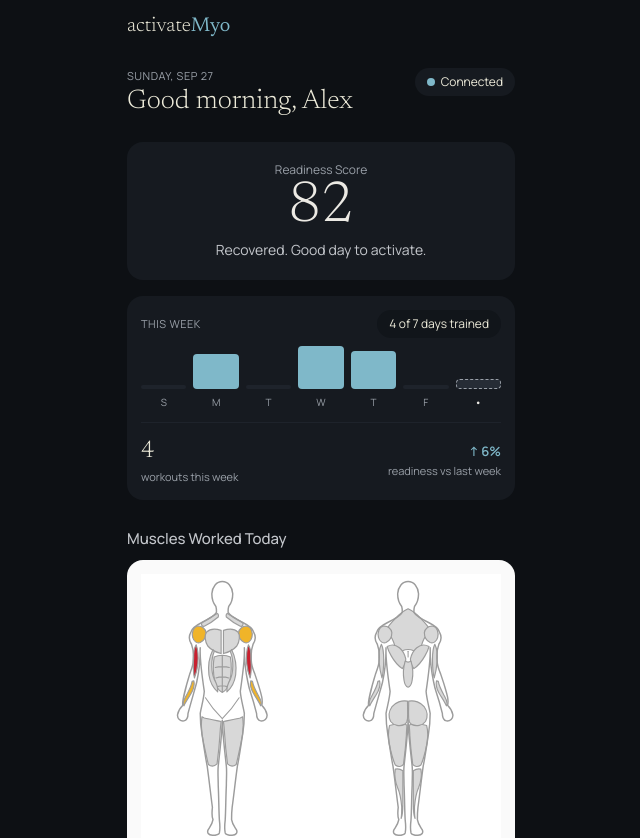
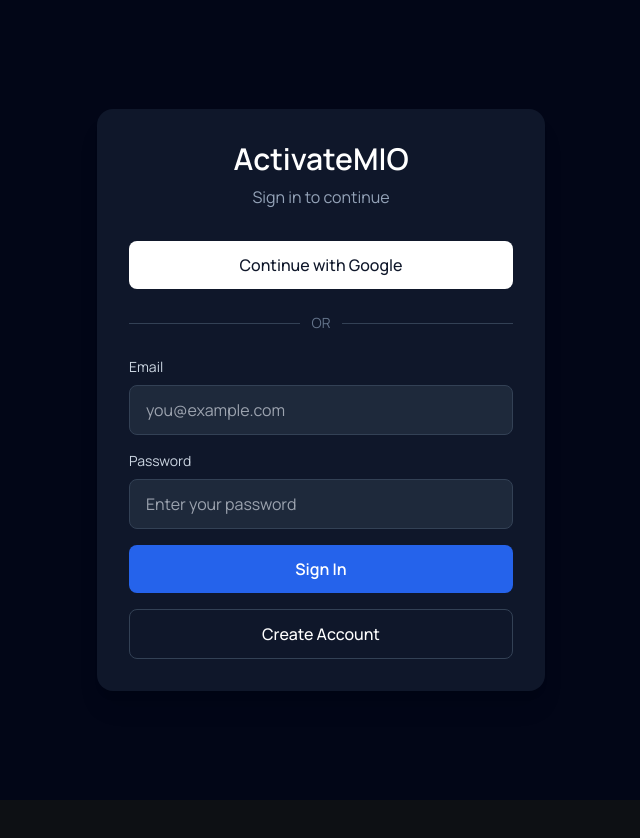
Before and after one commit to richardhtoomyat/EMG_Hackatlantic, a React (Vite) app in the folder Webapp/: page / in a window 1280 px wide. Shown: the top 838 px of the page, without its empty margins (319-959 px from the left). After the commit the page ends 800 px from the top, so only its background shows below. Built offline with nearby package versions, Linux system fonts and the light colour scheme; no server answers; the database is empty.

Commit message:
Add Supabase authentication with Google and email

```diff
--- a/Webapp/src/App.tsx
+++ b/Webapp/src/App.tsx
@@ -1,6 +1,12 @@
+import { useEffect, useState } from "react";
+import type { Session as SupabaseSession } from "@supabase/supabase-js";
 import { HashRouter, Route, Routes } from "react-router-dom";
+
 import Layout from "./components/Layout";
 import { DataProvider } from "./data/DataProvider";
+import { supabase } from "./lib/supabase";
+
+import Auth from "./pages/Auth";
 import Today from "./pages/Today";
 import Workout from "./pages/Workout";
 import Session from "./pages/Session";
@@ -9,6 +15,57 @@ import Coach from "./pages/Coach";
 import Profile from "./pages/Profile";
 
 export default function App() {
+  const [session, setSession] = useState<SupabaseSession | null>(null);
+  const [loading, setLoading] = useState(true);
+
+  useEffect(() => {
+    if (!supabase) {
+      setLoading(false);
+      return;
+    }
+
+    // Check if the user is already logged in
+    supabase.auth.getSession().then(({ data }) => {
+      setSession(data.session);
+      setLoading(false);
+    });
+
+    // Listen for login/logout changes
+    const {
+      data: { subscription },
+    } = supabase.auth.onAuthStateChange((_event, newSession) => {
+      setSession(newSession);
+    });
+
+    return () => {
+      subscription.unsubscribe();
+    };
+  }, []);
+
+  // Show loading screen while checking authentication
+  if (loading) {
+    return (
+      <div className="min-h-screen flex items-center justify-center bg-slate-950 text-white">
+        Loading...
+      </div>
+    );
+  }
+
+  // Supabase environment variables are missing
+  if (!supabase) {
+    return (
+      <div className="min-h-screen flex items-center justify-center bg-slate-950 text-white">
+        Supabase is not configured.
+      </div>
+    );
+  }
+
+  // User is not logged in
+  if (!session) {
+    return <Auth />;
+  }
+
+  // User is logged in — show existing ActivateMIO app
   return (
     <DataProvider>
       <HashRouter>
--- /dev/null
+++ b/Webapp/src/pages/Auth.tsx
@@ -0,0 +1,195 @@
+import { useState } from "react";
+import { supabase } from "../lib/supabase";
+
+export default function Auth() {
+  const [email, setEmail] = useState("");
+  const [password, setPassword] = useState("");
+  const [loading, setLoading] = useState(false);
+  const [message, setMessage] = useState("");
+
+  // Google Sign In
+  const handleGoogleSignIn = async () => {
+    if (!supabase) {
+      setMessage("Supabase is not configured.");
+      return;
+    }
+
+    setLoading(true);
+    setMessage("");
+
+    const { error } = await supabase.auth.signInWithOAuth({
+      provider: "google",
+      options: {
+        redirectTo: window.location.origin,
+      },
+    });
+
+    if (error) {
+      setMessage(error.message);
+      setLoading(false);
+    }
+  };
+
+  // Email + Password Sign In
+  const handleSignIn = async () => {
+    if (!supabase) {
+      setMessage("Supabase is not configured.");
+      return;
+    }
+
+    if (!email || !password) {
+      setMessage("Please enter your email and password.");
+      return;
+    }
+
+    setLoading(true);
+    setMessage("");
+
+    const { error } = await supabase.auth.signInWithPassword({
+      email,
+      password,
+    });
+
+    if (error) {
+      setMessage(error.message);
+    }
+
+    setLoading(false);
+  };
+
+  // Email + Password Sign Up
+  const handleSignUp = async () => {
+    if (!supabase) {
+      setMessage("Supabase is not configured.");
+      return;
+    }
+
+    if (!email || !password) {
+      setMessage("Please enter your email and password.");
+      return;
+    }
+
+    if (password.length < 6) {
+      setMessage("Password must be at least 6 characters.");
+      return;
+    }
+
+    setLoading(true);
+    setMessage("");
+
+    const { error } = await supabase.auth.signUp({
+      email,
+      password,
+    });
+
+    if (error) {
+      setMessage(error.message);
+    } else {
+      setMessage(
+        "Account created! Check your email to confirm your account."
+      );
+    }
+
+    setLoading(false);
+  };
+
+  return (
+    <div className="min-h-screen bg-slate-950 flex items-center justify-center px-4">
+      <div className="w-full max-w-md bg-slate-900 rounded-2xl shadow-xl p-8">
+
+        {/* Header */}
+        <div className="text-center mb-8">
+          <h1 className="text-3xl font-bold text-white">
+            ActivateMIO
+          </h1>
+
+          <p className="text-slate-400 mt-2">
+            Sign in to continue
+          </p>
+        </div>
+
+        {/* Google */}
+        <button
+          type="button"
+          onClick={handleGoogleSignIn}
+          disabled={loading}
+          className="w-full bg-white text-slate-900 font-medium py-3 px-4 rounded-lg hover:bg-slate-100 transition disabled:opacity-50"
+        >
+          Continue with Google
+        </button>
+
+        {/* Divider */}
+        <div className="flex items-center gap-3 my-6">
+          <div className="h-px bg-slate-700 flex-1" />
+
+          <span className="text-slate-500 text-sm">
+            OR
+          </span>
+
+          <div className="h-px bg-slate-700 flex-1" />
+        </div>
+
+        {/* Email */}
+        <div className="space-y-4">
+          <div>
+            <label className="block text-sm text-slate-300 mb-2">
+              Email
+            </label>
+
+            <input
+              type="email"
+              placeholder="you@example.com"
+              value={email}
+              onChange={(e) => setEmail(e.target.value)}
+              className="w-full bg-slate-800 border border-slate-700 text-white rounded-lg px-4 py-3 outline-none focus:border-blue-500"
+            />
+          </div>
+
+          {/* Password */}
+          <div>
+            <label className="block text-sm text-slate-300 mb-2">
+              Password
+            </label>
+
+            <input
+              type="password"
+              placeholder="Enter your password"
+              value={password}
+              onChange={(e) => setPassword(e.target.value)}
+              className="w-full bg-slate-800 border border-slate-700 text-white rounded-lg px-4 py-3 outline-none focus:border-blue-500"
+            />
+          </div>
+
+          {/* Sign In */}
+          <button
+            type="button"
+            onClick={handleSignIn}
+            disabled={loading}
+            className="w-full bg-blue-600 text-white font-semibold py-3 px-4 rounded-lg hover:bg-blue-500 transition disabled:opacity-50"
+          >
+            {loading ? "Please wait..." : "Sign In"}
+          </button>
+
+          {/* Sign Up */}
+          <button
+            type="button"
+            onClick={handleSignUp}
+            disabled={loading}
+            className="w-full border border-slate-700 text-white font-medium py-3 px-4 rounded-lg hover:bg-slate-800 transition disabled:opacity-50"
+          >
+            Create Account
+          </button>
+        </div>
+
+        {/* Error / Success Message */}
+        {message && (
+          <div className="mt-5 bg-slate-800 rounded-lg p-3">
+            <p className="text-sm text-center text-slate-300">
+              {message}
+            </p>
+          </div>
+        )}
+      </div>
+    </div>
+  );
+}
--- a/Webapp/src/pages/Profile.tsx
+++ b/Webapp/src/pages/Profile.tsx
@@ -1,41 +1,108 @@
+import { useEffect, useState } from "react";
 import { Link } from "react-router-dom";
+import type { User } from "@supabase/supabase-js";
+
 import { useAppData } from "../data/dataContext";
+import { supabase } from "../lib/supabase";
 
 export default function Profile() {
   const { ATHLETE } = useAppData();
+  const [user, setUser] = useState<User | null>(null);
+
+  useEffect(() => {
+    if (!supabase) return;
+
+    supabase.auth.getUser().then(({ data }) => {
+      setUser(data.user);
+    });
+  }, []);
+
+  // Get identity information from the authenticated account
+  const fullName =
+    user?.user_metadata?.full_name ||
+    user?.user_metadata?.name ||
+    user?.email?.split("@")[0] ||
+    ATHLETE.name;
+
+  const email = user?.email || ATHLETE.email;
+
+  const avatar =
+    user?.user_metadata?.avatar_url ||
+    user?.user_metadata?.picture ||
+    null;
+
+  const handleLogout = async () => {
+    if (!supabase) return;
+
+    const { error } = await supabase.auth.signOut();
+
+    if (error) {
+      console.error("Logout failed:", error.message);
+    }
+  };
+
   return (
     <div className="flex-grow flex flex-col">
       <h2 className="font-serif font-light text-[22px]">Profile</h2>
 
       <div className="bg-surface rounded-2xl p-5 text-center mt-3">
-        <div className="w-15 h-15 rounded-full bg-track mx-auto mb-3" style={{ width: 60, height: 60 }} />
-        <div className="text-lg font-medium">{ATHLETE.name}</div>
-        <div className="text-[13px] text-muted">{ATHLETE.email}</div>
+        {avatar ? (
+          <img
+            src={avatar}
+            alt={fullName}
+            className="w-[60px] h-[60px] rounded-full object-cover mx-auto mb-3"
+            referrerPolicy="no-referrer"
+          />
+        ) : (
+          <div
+            className="rounded-full bg-track mx-auto mb-3"
+            style={{ width: 60, height: 60 }}
+          />
+        )}
+
+        <div className="text-lg font-medium">{fullName}</div>
+        <div className="text-[13px] text-muted">{email}</div>
       </div>
 
-      <h3 className="text-[15px] font-medium text-soft mt-5 mb-2.5">Body Metrics</h3>
+      <h3 className="text-[15px] font-medium text-soft mt-5 mb-2.5">
+        Body Metrics
+      </h3>
+
       <div className="bg-surface rounded-2xl p-3.5 flex flex-col gap-3">
         <Row label="Height" value={ATHLETE.heightLabel} />
         <Row label="Weight" value={ATHLETE.weightLabel} />
         <Row label="Age" value={String(ATHLETE.age)} />
       </div>
 
-      <h3 className="text-[15px] font-medium text-soft mt-5 mb-2.5">Connected Devices</h3>
+      <h3 className="text-[15px] font-medium text-soft mt-5 mb-2.5">
+        Connected Devices
+      </h3>
+
       <div className="bg-surface rounded-2xl p-3.5 flex justify-between items-center">
         <div>
           <div className="font-medium">MyoWare Sensors</div>
-          <div className="text-xs text-muted">2x sensors · Bluetooth</div>
+          <div className="text-xs text-muted">
+            2x sensors · Bluetooth
+          </div>
         </div>
+
         <div className="inline-flex items-center gap-1.5 px-3 py-1.5 rounded-full bg-deep text-xs">
           <span className="w-2 h-2 rounded-full bg-accent" />
           {ATHLETE.sensorsConnected ? "Connected" : "Disconnected"}
         </div>
       </div>
 
-      <Link to="/coach" className="flex items-center justify-center h-12 rounded-full border border-line mt-5">
+      <Link
+        to="/coach"
+        className="flex items-center justify-center h-12 rounded-full border border-line mt-5"
+      >
         Share with Coach
       </Link>
-      <button className="flex items-center justify-center h-12 rounded-full bg-max text-white mt-2 font-semibold">
+
+      <button
+        onClick={handleLogout}
+        className="flex items-center justify-center h-12 rounded-full bg-max text-white mt-2 font-semibold"
+      >
         Logout
       </button>
     </div>
--- a/Webapp/src/pages/Today.tsx
+++ b/Webapp/src/pages/Today.tsx
@@ -1,4 +1,7 @@
+import { useEffect, useState } from "react";
 import { Link } from "react-router-dom";
+import type { User } from "@supabase/supabase-js";
+
 import BodyMap from "../components/BodyMap";
 import Legend from "../components/Legend";
 import ScoreCard from "../components/ScoreCard";
@@ -7,18 +10,49 @@ import WeekBars from "../components/WeekBars";
 import { MuscleStatList } from "../components/StatGrid";
 import { useAppData } from "../data/dataContext";
 import { mergeExercises } from "../lib/muscleMap";
+import { supabase } from "../lib/supabase";
 
 export default function Today() {
-  const { ATHLETE, READINESS, SESSION_HISTORY, TODAY_METRICS, WEEKLY_READINESS_TREND_PCT, WEEK_SUMMARY } =
-    useAppData();
+  const {
+    ATHLETE,
+    READINESS,
+    SESSION_HISTORY,
+    TODAY_METRICS,
+    WEEKLY_READINESS_TREND_PCT,
+    WEEK_SUMMARY,
+  } = useAppData();
+
+  const [user, setUser] = useState<User | null>(null);
+
+  useEffect(() => {
+    if (!supabase) return;
+
+    supabase.auth.getUser().then(({ data }) => {
+      setUser(data.user);
+    });
+  }, []);
+
   const workoutsThisWeek = WEEK_SUMMARY.filter((d) => d.trained).length;
   const todayDate = WEEK_SUMMARY.find((d) => d.isToday)?.date;
-  const firstName = ATHLETE.name.split(" ")[0];
+
+  // Use the logged-in user's Google/Supabase name
+  const fullName =
+    user?.user_metadata?.full_name ||
+    user?.user_metadata?.name ||
+    user?.email?.split("@")[0] ||
+    ATHLETE.name;
+
+  const firstName = fullName.split(" ")[0];
 
   // "Today" body map = union of every exercise logged today.
-  const todaysExercises = SESSION_HISTORY.filter((s) => s.date === todayDate).map((s) => s.exerciseName);
+  const todaysExercises = SESSION_HISTORY.filter(
+    (s) => s.date === todayDate
+  ).map((s) => s.exerciseName);
+
   const todayMuscles = mergeExercises(
-    todaysExercises.length > 0 ? todaysExercises : ["Bicep Curl", "Squat", "Shoulder Press"]
+    todaysExercises.length > 0
+      ? todaysExercises
+      : ["Bicep Curl", "Squat", "Shoulder Press"]
   );
 
   return (
@@ -26,60 +60,128 @@ export default function Today() {
       <div className="flex justify-between items-start mb-4">
         <div>
           <div className="text-[11px] tracking-wider text-muted uppercase">
-            {new Date().toLocaleDateString(undefined, { weekday: "long", month: "short", day: "numeric" })}
+            {new Date().toLocaleDateString(undefined, {
+              weekday: "long",
+              month: "short",
+              day: "numeric",
+            })}
           </div>
-          <h1 className="font-serif font-light text-[27px] leading-tight">Good morning, {firstName}</h1>
+
+          <h1 className="font-serif font-light text-[27px] leading-tight">
+            Good morning, {firstName}
+          </h1>
         </div>
+
         <div className="inline-flex items-center gap-1.5 px-3 py-1.5 rounded-full bg-surface text-xs">
           <span className="w-2 h-2 rounded-full bg-accent" />
           Connected
         </div>
       </div>
 
-      <ScoreCard label="Readiness Score" score={READINESS.score} description={READINESS.description} />
+      <ScoreCard
+        label="Readiness Score"
+        score={READINESS.score}
+        description={READINESS.description}
+      />
 
       <div className="bg-surface rounded-2xl p-3.5 my-2">
         <div className="flex justify-between items-center">
-          <div className="text-[11px] tracking-wider text-muted uppercase">This Week</div>
-          <div className="px-3 py-1.5 rounded-full bg-deep text-xs">{workoutsThisWeek} of 7 days trained</div>
+          <div className="text-[11px] tracking-wider text-muted uppercase">
+            This Week
+          </div>
+
+          <div className="px-3 py-1.5 rounded-full bg-deep text-xs">
+            {workoutsThisWeek} of 7 days trained
+          </div>
         </div>
+
         <WeekBars days={WEEK_SUMMARY} />
+
         <div className="flex justify-between items-center mt-3 pt-3 border-t border-track">
           <div className="flex flex-col gap-0.5">
-            <span className="font-serif font-light text-2xl">{workoutsThisWeek}</span>
-            <span className="text-[11px] text-muted">workouts this week</span>
+            <span className="font-serif font-light text-2xl">
+              {workoutsThisWeek}
+            </span>
+
+            <span className="text-[11px] text-muted">
+              workouts this week
+            </span>
           </div>
+
           <div className="flex flex-col gap-0.5 items-end">
             <span className="inline-flex items-center gap-1 text-[13px] font-semibold text-accent">
               ↑ {WEEKLY_READINESS_TREND_PCT}%
             </span>
-            <span className="text-[11px] text-muted">readiness vs last week</span>
+
+            <span className="text-[11px] text-muted">
+              readiness vs last week
+            </span>
           </div>
         </div>
       </div>
 
-      <h3 className="text-[15px] font-medium text-soft mt-5 mb-2.5">Muscles Worked Today</h3>
+      <h3 className="text-[15px] font-medium text-soft mt-5 mb-2.5">
+        Muscles Worked Today
+      </h3>
+
       <div className="bg-[#FAFAFA] rounded-2xl p-3.5">
-        <BodyMap muscles={todayMuscles} className="w-full h-auto block" />
+        <BodyMap
+          muscles={todayMuscles}
+          className="w-full h-auto block"
+        />
         <Legend />
       </div>
 
-      <h3 className="text-[15px] font-medium text-soft mt-5 mb-2.5">Muscle Group Breakdown</h3>
+      <h3 className="text-[15px] font-medium text-soft mt-5 mb-2.5">
+        Muscle Group Breakdown
+      </h3>
+
       <MuscleStatList
         items={[
-          { name: "Chest, Abs & Quads", value: "Primary", color: "#C8202F" },
-          { name: "Biceps & Shoulders", value: "Secondary", color: "#F0B429" },
-          { name: "Calves & Forearms", value: "Untargeted", color: "#9CA3AF" },
+          {
+            name: "Chest, Abs & Quads",
+            value: "Primary",
+            color: "#C8202F",
+          },
+          {
+            name: "Biceps & Shoulders",
+            value: "Secondary",
+            color: "#F0B429",
+          },
+          {
+            name: "Calves & Forearms",
+            value: "Untargeted",
+            color: "#9CA3AF",
+          },
         ]}
       />
 
-      <h3 className="text-[15px] font-medium text-soft mt-5 mb-2.5">Today's Metrics</h3>
+      <h3 className="text-[15px] font-medium text-soft mt-5 mb-2.5">
+        Today's Metrics
+      </h3>
+
       <StatGrid
         items={[
-          { label: "Avg Activation", value: `${TODAY_METRICS.avgActivationPct}%`, color: "#7FB8C9" },
-          { label: "Best Balance", value: `${TODAY_METRICS.bestImbalancePct}% diff`, color: "#7FB8C9" },
-          { label: "Total Volume", value: `${TODAY_METRICS.totalVolumeReps} reps`, color: "#D9B26A" },
-          { label: "Fatigue", value: TODAY_METRICS.fatigueLabel, color: "#7FB8C9" },
+          {
+            label: "Avg Activation",
+            value: `${TODAY_METRICS.avgActivationPct}%`,
+            color: "#7FB8C9",
+          },
+          {
+            label: "Best Balance",
+            value: `${TODAY_METRICS.bestImbalancePct}% diff`,
+            color: "#7FB8C9",
+          },
+          {
+            label: "Total Volume",
+            value: `${TODAY_METRICS.totalVolumeReps} reps`,
+            color: "#D9B26A",
+          },
+          {
+            label: "Fatigue",
+            value: TODAY_METRICS.fatigueLabel,
+            color: "#7FB8C9",
+          },
         ]}
       />
 
```
